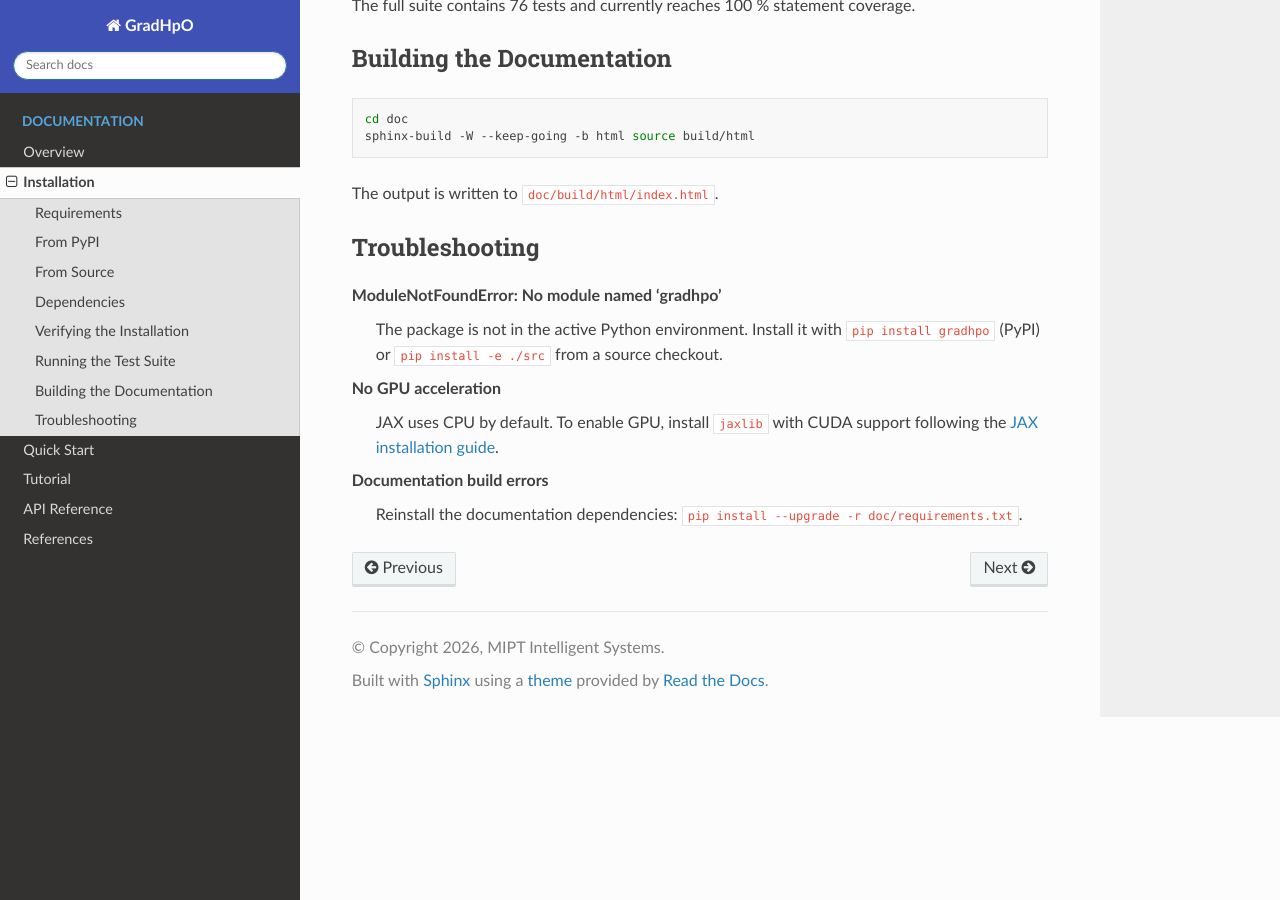
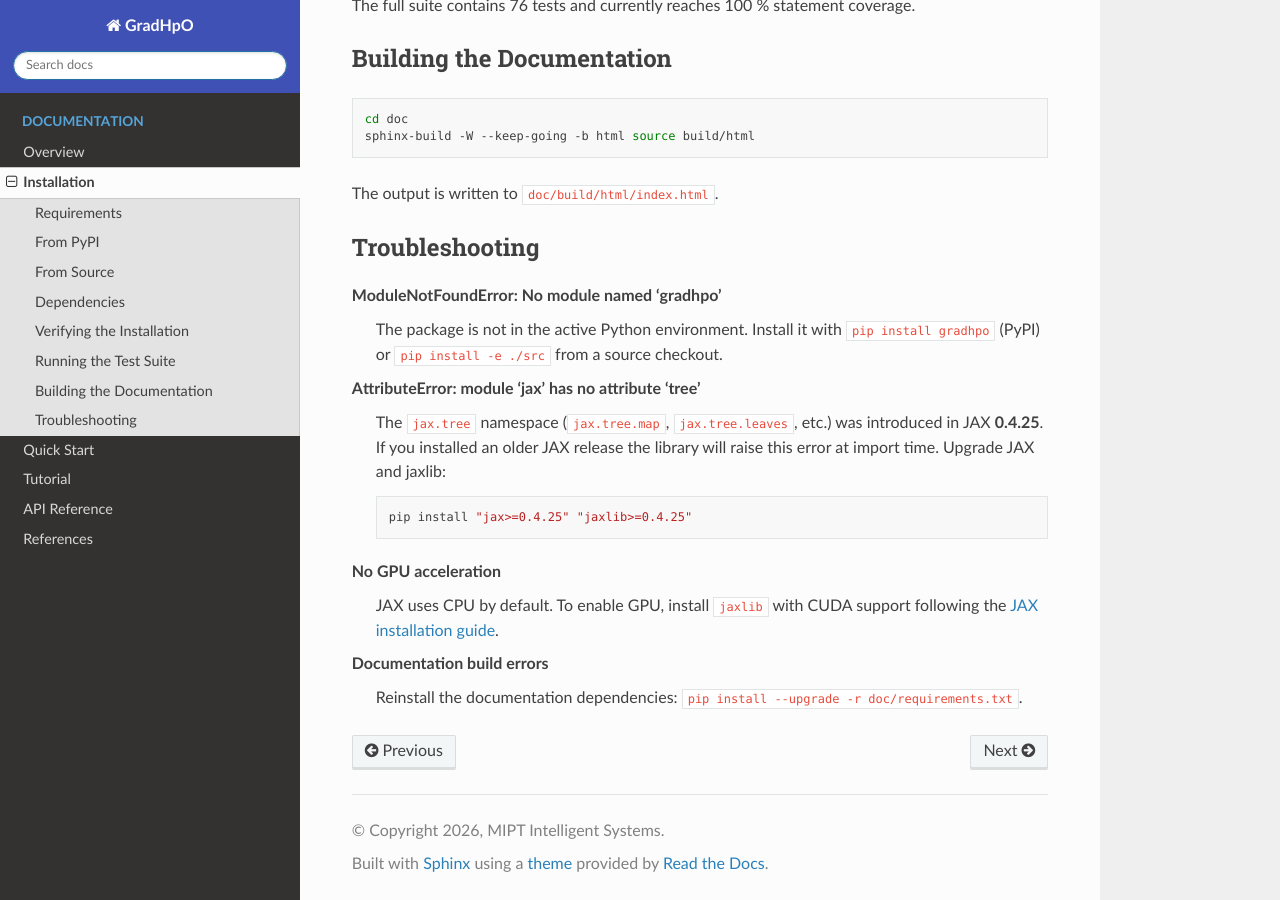
Before and after one commit to intsystems/gradhpo, a Sphinx documentation site: the page built from doc/source/installation.rst, in a window 1280 px wide and 900 px high, scrolled down 1863 px. Built offline with Sphinx 7.4.7 and the Read the Docs theme 3.1.0, drawn with Linux system fonts in a browser that asks for light colours; some of the changed text lies outside the part shown.

Commit message:
Corrected jax version in docs and demo

```diff
--- a/doc/source/installation.rst
+++ b/doc/source/installation.rst
@@ -53,9 +53,9 @@ Pinned ranges from |reqs|:
    * - Library
      - Version
    * - JAX
-     - ``>=0.4.20,<1.0``
+     - ``>=0.4.25,<1.0``
    * - jaxlib
-     - ``>=0.4.20,<1.0``
+     - ``>=0.4.25,<1.0``
    * - optax
      - ``>=0.1.7,<1.0``
    * - chex
@@ -122,6 +122,13 @@ Troubleshooting
    ``pip install gradhpo`` (PyPI) or ``pip install -e ./src`` from a
    source checkout.
 
+**AttributeError: module 'jax' has no attribute 'tree'**
+   The ``jax.tree`` namespace (``jax.tree.map``, ``jax.tree.leaves``, etc.) was
+   introduced in JAX **0.4.25**.  If you installed an older JAX release the
+   library will raise this error at import time.  Upgrade JAX and jaxlib::
+
+      pip install "jax>=0.4.25" "jaxlib>=0.4.25"
+
 **No GPU acceleration**
    JAX uses CPU by default.  To enable GPU, install ``jaxlib`` with CUDA
    support following the `JAX installation guide
```
Also changed, not shown: 1 other file.
